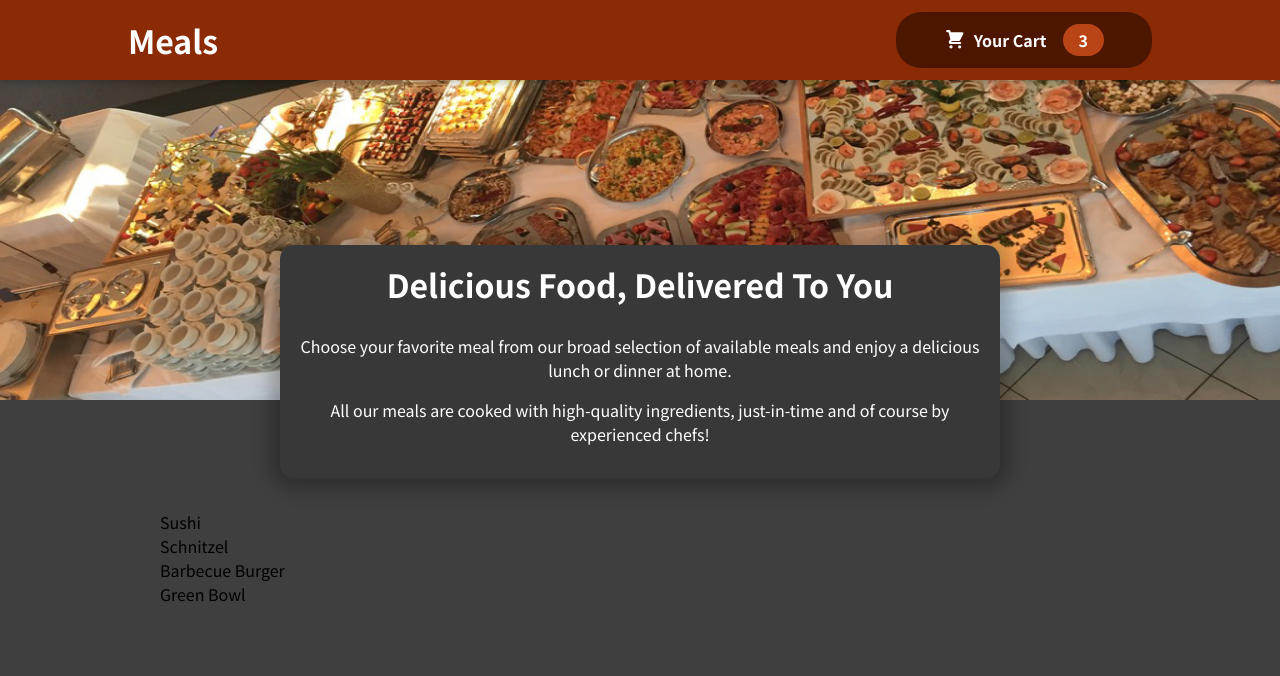
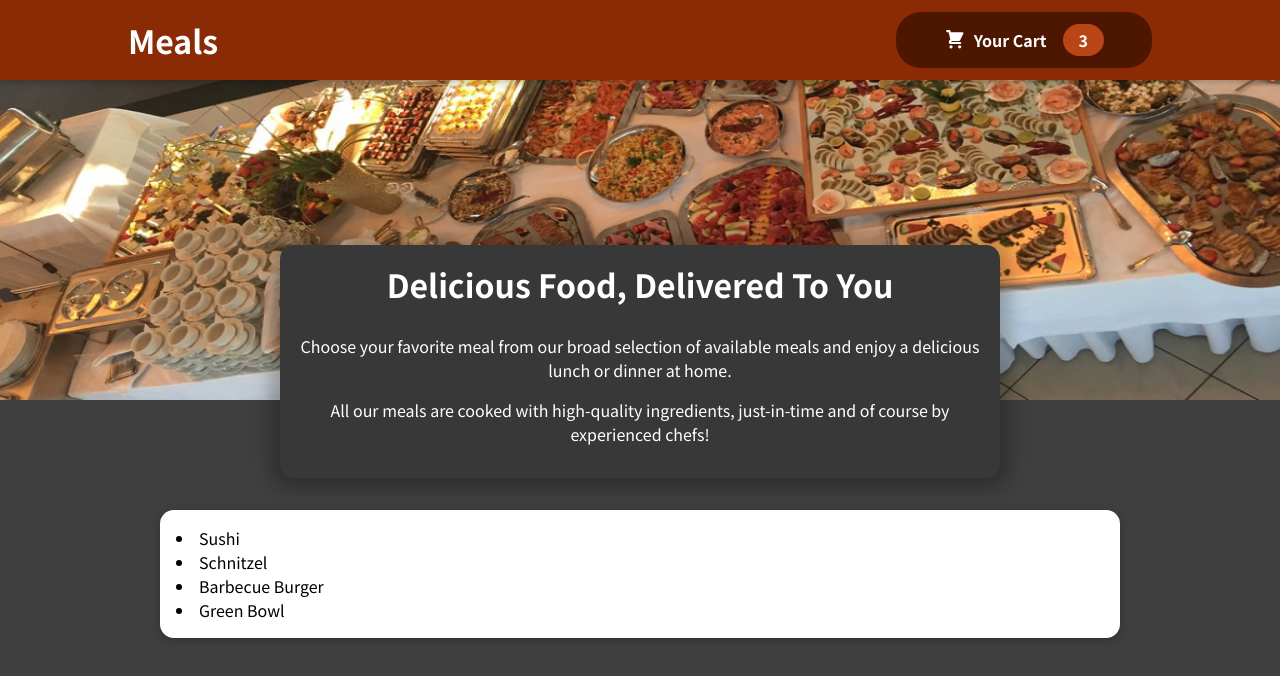
Before and after one commit to aida-sertovic-komic/food-order-app, a React (Create React App) app: page / in a window 1280 px wide. Shown: the top 676 px of the page. Built offline with nearby package versions, Linux system fonts and the light colour scheme.

Commit message:
add card component

```diff
--- a/src/components/Meals/AvailableMeals.js
+++ b/src/components/Meals/AvailableMeals.js
@@ -1,3 +1,4 @@
+import Card from '../UI/Card';
 import classes from './AvailableMeals.module.css';
 
 const DUMMY_MEALS = [
@@ -31,9 +32,9 @@
 const meals = DUMMY_MEALS.map((meal) => <li>{meal.name}</li>)
     return(
         <section className={classes.meals}>
-            <ul>
+            <Card>
                 {meals}
-            </ul>
+            </Card>
         </section>
     )
 }
--- /dev/null
+++ b/src/components/UI/Card.js
@@ -0,0 +1,11 @@
+import classes from './Card.module.css';
+
+const Card = (props) => {
+    return (
+        <div className={classes.card}>
+            {props.children}
+        </div>
+    )
+}
+
+export default Card;
--- /dev/null
+++ b/src/components/UI/Card.module.css
@@ -0,0 +1,6 @@
+.card {
+    padding: 1rem;
+    box-shadow: 0 2px 8px rgba(0, 0, 0, 0.25);
+    border-radius: 14px;
+    background-color: white;
+  }
```
